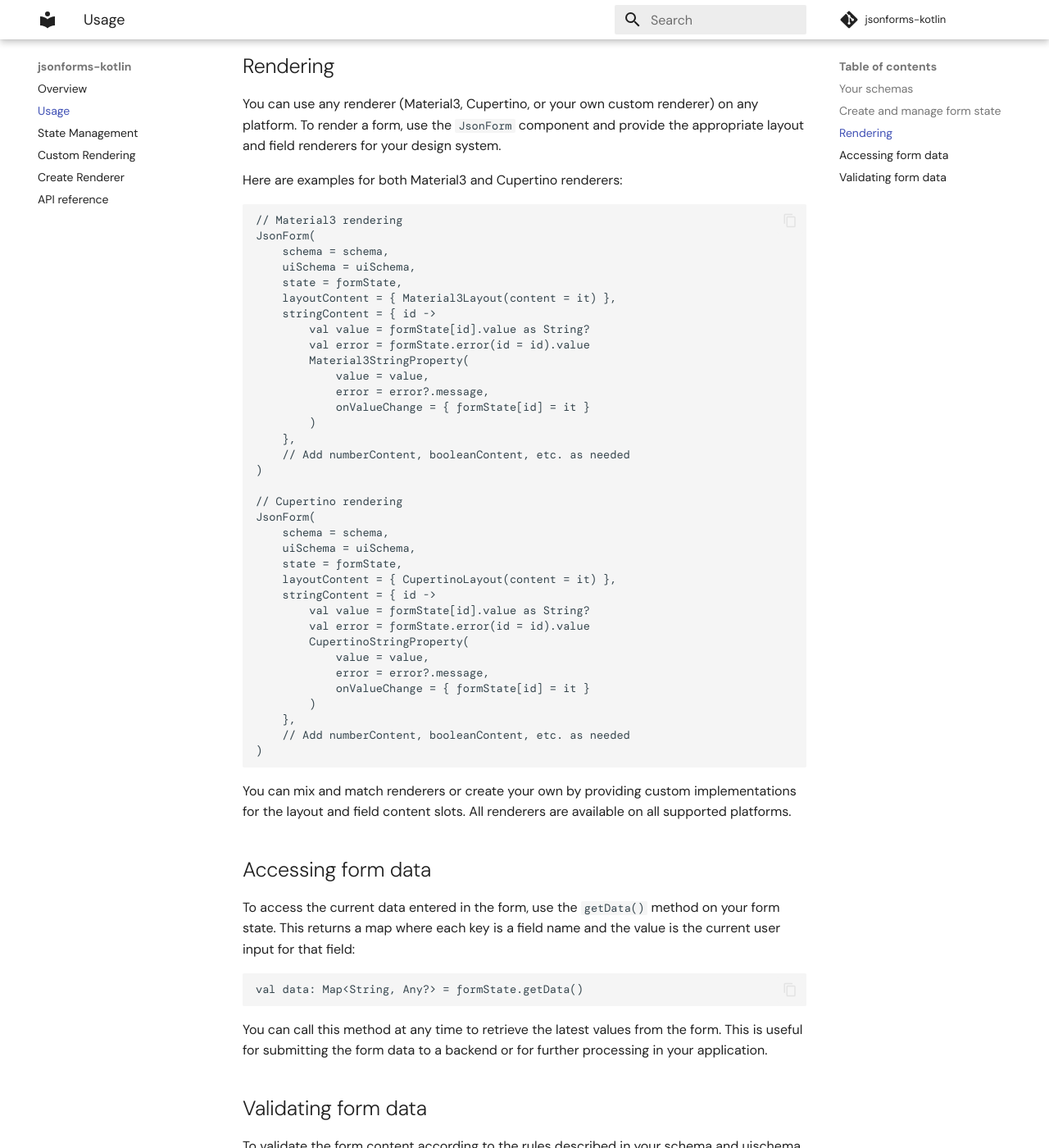
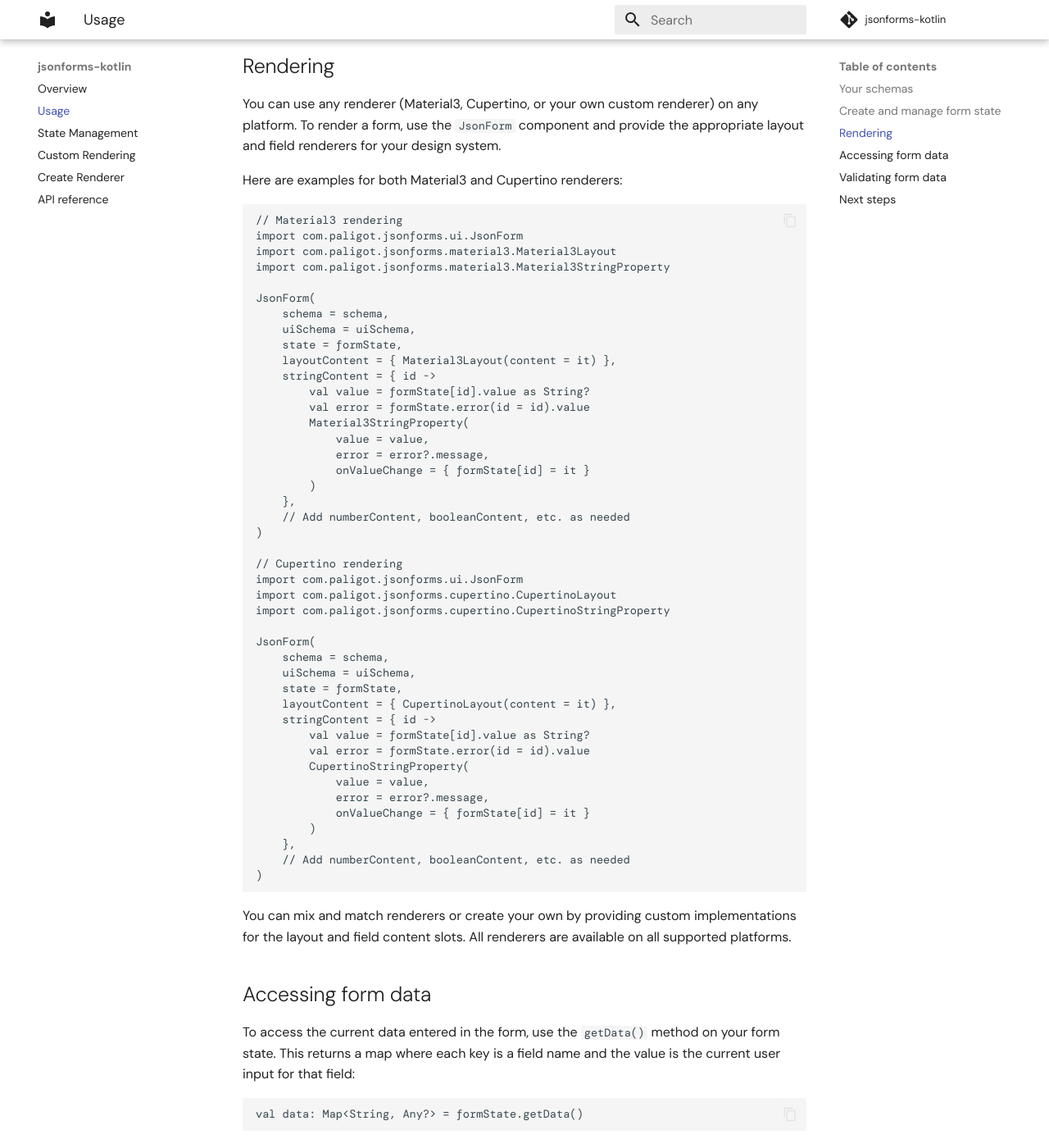
Before and after one commit to GerardPaligot/jsonforms-kotlin, an MkDocs documentation site: the page built from docs/usage.md, in a window 1280 px wide and 1400 px high, scrolled down 1326 px. Shown: the whole window at 82% size. Built offline with MkDocs 1.6.1 and Material for MkDocs 9.7.7, drawn with Linux system fonts in a browser that asks for light colours; some web fonts are replaced; comment, search, counter and statistics services are not loaded; some of the changed text lies outside the part shown.

Commit message:
docs: add next steps, contributing section, and update code examples

````diff
--- a/docs/usage.md
+++ b/docs/usage.md
@@ -65,6 +65,10 @@ Here are examples for both Material3 and Cupertino renderers:
 
 ```kotlin
 // Material3 rendering
+import com.paligot.jsonforms.ui.JsonForm
+import com.paligot.jsonforms.material3.Material3Layout
+import com.paligot.jsonforms.material3.Material3StringProperty
+
 JsonForm(
     schema = schema,
     uiSchema = uiSchema,
@@ -83,6 +87,10 @@ JsonForm(
 )
 
 // Cupertino rendering
+import com.paligot.jsonforms.ui.JsonForm
+import com.paligot.jsonforms.cupertino.CupertinoLayout
+import com.paligot.jsonforms.cupertino.CupertinoStringProperty
+
 JsonForm(
     schema = schema,
     uiSchema = uiSchema,
@@ -125,6 +133,7 @@ the `validate` suspend function on your form state. This function checks all req
 field:
 
 ```kotlin
+import androidx.compose.runtime.rememberCoroutineScope
 import kotlinx.coroutines.launch
 
 val scope = rememberCoroutineScope()
@@ -146,3 +155,8 @@ Button(onClick = {
 
 This approach ensures that your form always respects the schema and uischema rules before
 submission or further processing.
+
+## Next steps
+
+* Deep dive into [State Management](state-management.md) to understand how to observe and manipulate form state.
+* Explore [Custom Rendering](custom-rendering.md) if you need a specific look or custom UI elements.
````
Also changed, not shown: docs/create-renderer.md (+4 -0 lines), docs/custom-rendering.md (+4 -0 lines), docs/index.md (+9 -1 lines), docs/state-management.md (+5 -0 lines).
